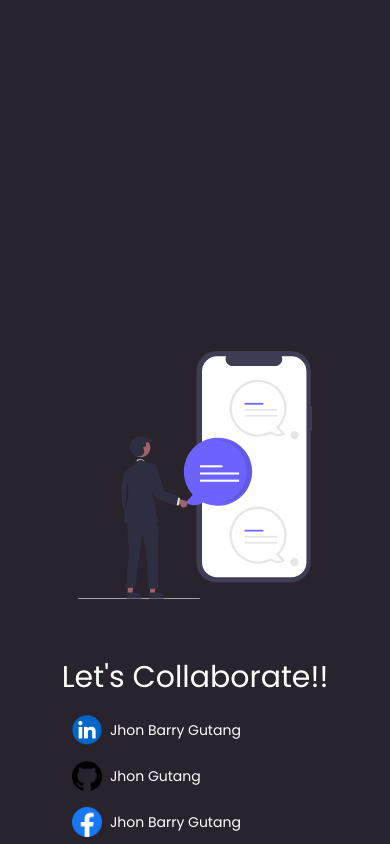
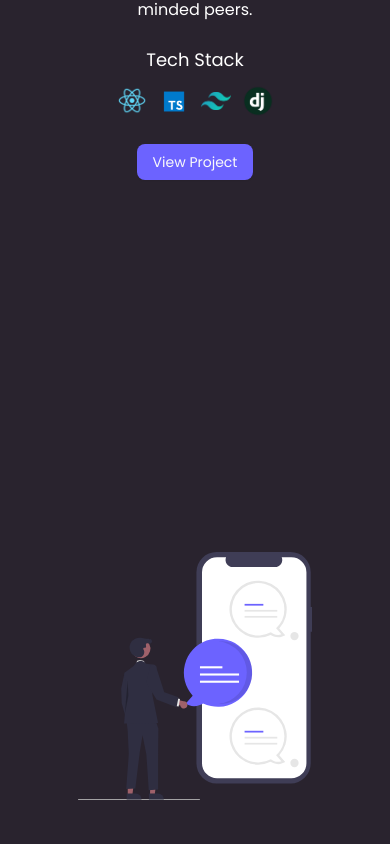
Before and after one commit to JhonGutang/Portfolio, a Next.js app: page / in a window 390 px wide. Shown: the part 5860-6704 px from the top of the page. Built offline with nearby package versions, Linux system fonts and the light colour scheme.

Commit message:
fixing layout issue in mobile

```diff
--- a/src/components/sections/About.tsx
+++ b/src/components/sections/About.tsx
@@ -4,7 +4,7 @@ import Skills from "./Skills";
 const About = () => {
   return (
     <div>
-      <div className="w-full h-[100vh] flex flex-col items-center distance-from-nav gap-10">
+      <div className="w-full flex flex-col items-center distance-from-nav gap-10">
         <div className="text-3xl lg:mb-8">About Me</div>
         <div className="w-full flex flex-wrap lg:flex-nowrap gap-8 justify-center">
           <div className=" lg:w-full lg:flex lg:justify-end">
--- a/src/components/sections/Contact.tsx
+++ b/src/components/sections/Contact.tsx
@@ -8,7 +8,7 @@ const Contact = () => {
         { name: 'jhonbarrygutang@gmail.com', iconLink: '/about_me/gmail.png' },
     ]
   return (
-    <div className="w-full h-screen  distance-from-nav flex lg:flex-row flex-col justify-center gap-15">
+    <div className="w-full h-screen distance-from-nav flex lg:flex-row flex-col gap-15">
       <div className=" w-full flex justify-center lg:justify-end items-center">
         <img src="/contact.svg" alt="" className="w-[60vw] lg:w-[30vw]" />
       </div>
--- a/src/components/sections/Skills.tsx
+++ b/src/components/sections/Skills.tsx
@@ -15,7 +15,7 @@ const Skills = () => {
 
   ];
   return (
-    <div className=" w-full h-[110vh] flex items-center justify-center distance-from-nav">
+    <div className=" w-full h-[130vh] lg:h-[110vh] flex items-center justify-center distance-from-nav">
       <div className="flex flex-col lg:flex-row gap-12 items-center  w-full justify-center">
         <div className="lg:w-full lg:flex lg:justify-center">
           <img src="/tech_stack/programming.svg" alt="" className="w-[70vw] lg:w-[30vw]" />
```
